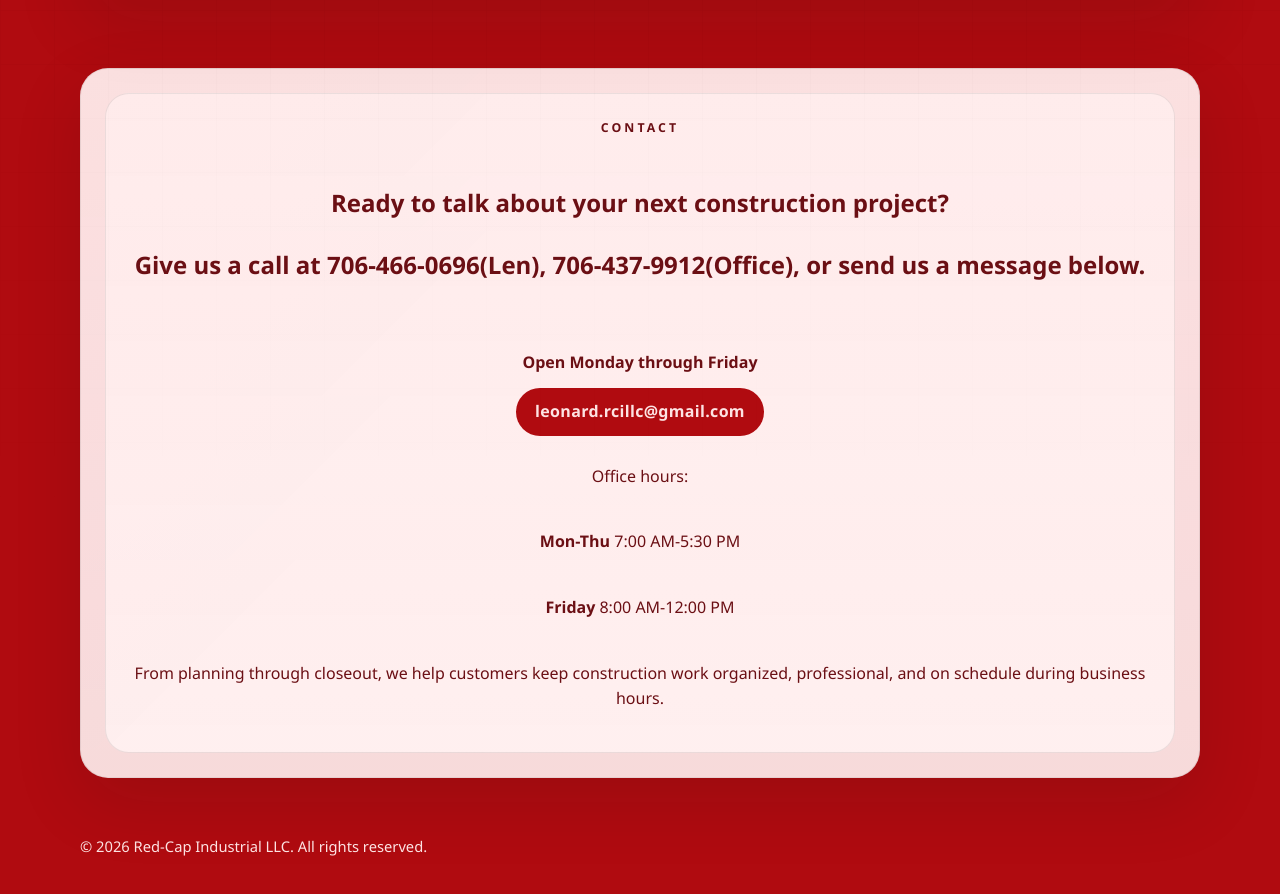
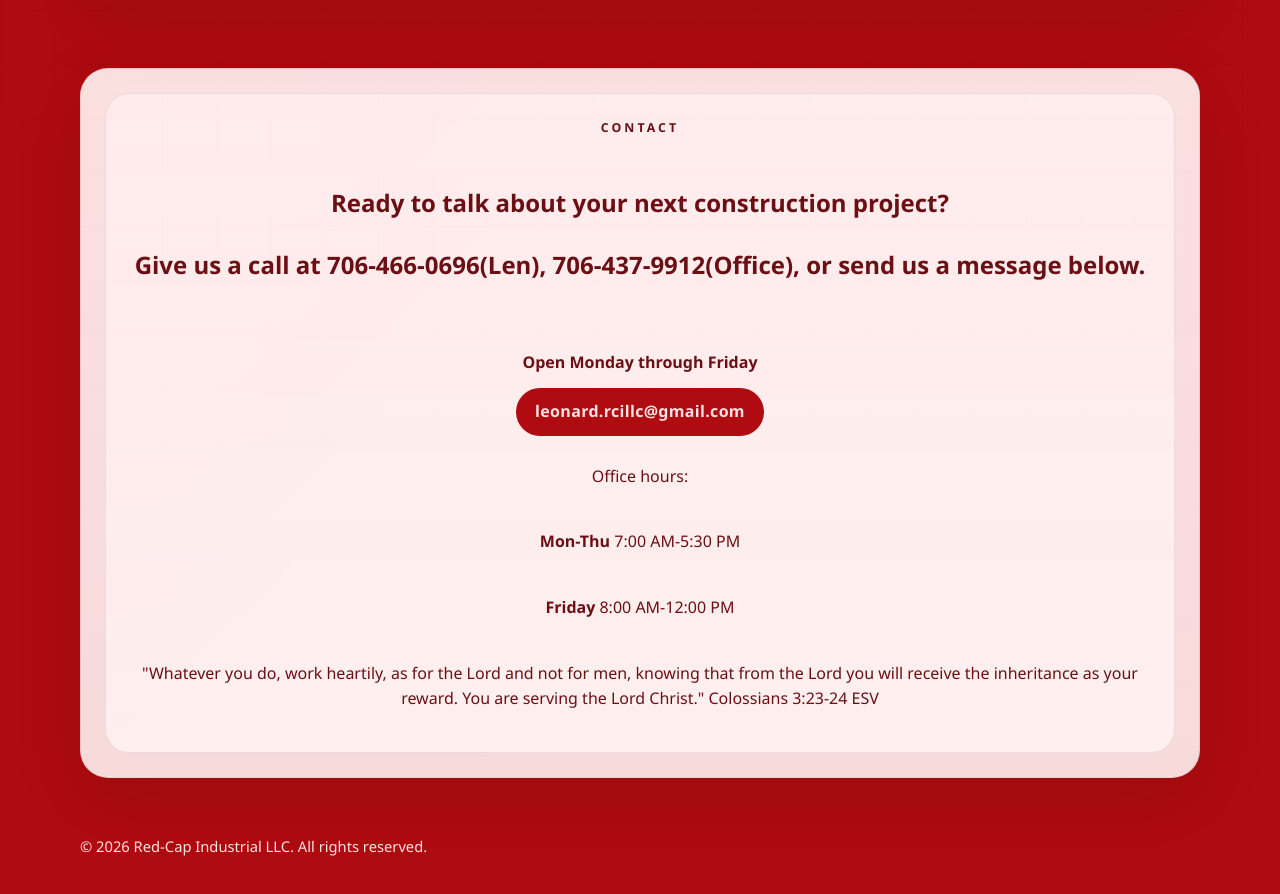
Before and after one commit to RCI-LLC/RCI-LLC.github.io, a plain HTML site: page contact.html in a window 1280 px wide. Shown: the part 98-992 px from the top of the page. Drawn offline with Linux system fonts and the light colour scheme.

Commit message:
Insert motivational quote in contact.html
Added a motivational quote from Colossians 3:23-24 to the contact page.

```diff
--- a/contact.html
+++ b/contact.html
@@ -38,7 +38,9 @@
               <p>Office hours:</p>
               <p><strong>Mon-Thu</strong> 7:00 AM-5:30 PM</p>
               <p><strong>Friday</strong> 8:00 AM-12:00 PM</p>
-              <p>From planning through closeout, we help customers keep construction work organized, professional, and on schedule during business hours.</p>
+              <p>"Whatever you do, work heartily, as for the Lord and not for men,
+                knowing that from the Lord you will receive the inheritance as your reward.
+                You are serving the Lord Christ."  Colossians 3:23-24 ESV</p>
             </div>
 
           </div>
```
